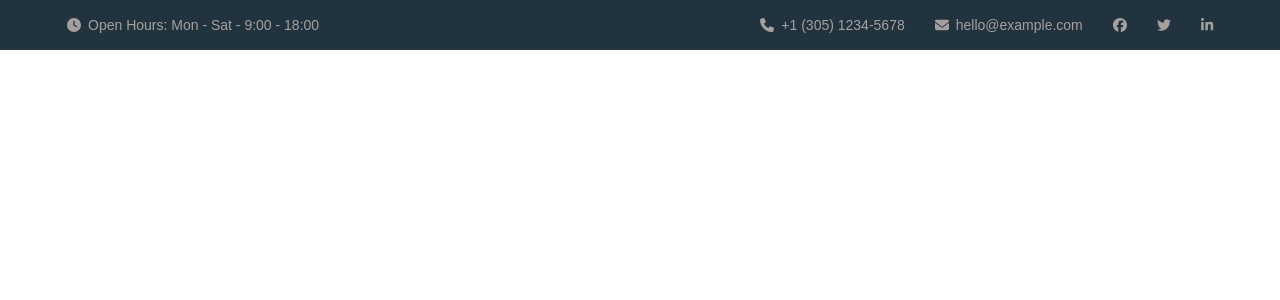
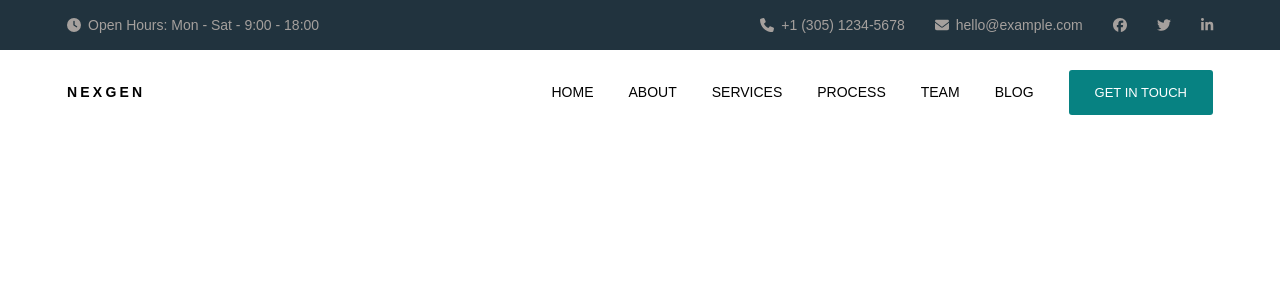
Before and after one commit to eSSeGH/proj-html-vuejs, a Vue app: page / in a window 1280 px wide. Shown: the top 300 px of the page. Built offline with nearby package versions, Linux system fonts and the light colour scheme.

Commit message:
FEAT AppHeader2 added

```diff
--- a/package.json
+++ b/package.json
@@ -15,7 +15,6 @@
     "@fortawesome/free-regular-svg-icons": "^6.3.0",
     "@fortawesome/free-solid-svg-icons": "^6.3.0",
     "@fortawesome/vue-fontawesome": "^3.0.3",
-    "bootstrap-vue-next": "^0.7.3",
     "vue": "^3.2.45"
   },
   "devDependencies": {
--- a/src/App.vue
+++ b/src/App.vue
@@ -1,9 +1,11 @@
 <script>
 import AppHeader1 from './components/AppHeader1.vue';
+import AppHeader2 from './components/AppHeader2.vue';
 
 export default {
   components: {
     AppHeader1,
+    AppHeader2,
   },
   data() {
     return {
@@ -15,8 +17,15 @@ export default {
 
 <template>
   <AppHeader1 />
+  <AppHeader2 class="header2" />
 </template>
 
 <style lang="scss" scoped>
 @use './style/general.scss' as *;
+
+.header2 {
+  position: sticky;
+  top: 0;
+  left: 0;
+}
 </style>
--- a/src/components/AppHeader1.vue
+++ b/src/components/AppHeader1.vue
@@ -55,9 +55,10 @@ export default {
 
         .header1-info {
             gap: 7px;
+            transition: color 300ms;
 
             &:hover {
-                color: white;
+                color: $elf-green;
             }
         }
 
--- /dev/null
+++ b/src/components/AppHeader2.vue
@@ -0,0 +1,86 @@
+<script>
+import Button from './Button.vue';
+
+export default {
+    components: {
+        Button,
+    },
+    data() {
+        return {
+            string: 'get in touch',
+        }
+    }
+}
+</script>
+
+<template>
+    <header class="header2 flex-y-center">
+
+        <div class="container1 flex-y-center">
+
+            <div class="header2-logo flex-y-center">
+                <h1 class="header2-logo">
+                    <span class="hl-logo-text">
+                        <strong>NEX</strong>
+                    </span>
+                    <span class="nhl-logo-text">
+                        <strong>GEN</strong>
+                    </span>
+                </h1>
+            </div>
+
+            <nav class="header2-nav flex-y-center">
+                <ul style="display: contents;">
+                    <li class="nav-link">home</li>
+                    <li class="nav-link">about</li>
+                    <li class="nav-link">services</li>
+                    <li class="nav-link">process</li>
+                    <li class="nav-link">team</li>
+                    <li class="nav-link">blog</li>
+                </ul>
+            </nav>
+
+            <Button class="dark" :string="string"></Button>
+
+        </div>
+
+    </header>
+</template>
+
+<style lang="scss" scoped>
+@use '../style/general.scss' as *;
+@use '../style/partials/colors.scss' as *;
+
+.header2 {
+    height: 84px;
+    font-size: 14px;
+    font-family: sans-serif;
+
+    .container1 {
+        gap: 35px;
+
+        .header2-logo {
+
+            h1 {
+                font-size: 14px;
+                letter-spacing: 0.2rem;
+            }
+        }
+
+        .header2-nav {
+            gap: 35px;
+            transition: color 300ms;
+            text-transform: uppercase;
+            font-size: 14px;
+
+            &:hover {
+                color: $elf-green;
+            }
+        }
+
+        & :first-child {
+            margin-right: auto;
+        }
+    }
+}
+</style>
--- /dev/null
+++ b/src/components/Button.vue
@@ -0,0 +1,24 @@
+<script>
+
+export default {
+    props: {
+        string: {
+            type: String,
+        }
+    },
+    data() {
+        return {
+
+        }
+    }
+}
+</script>
+
+<template>
+    <button class="my-btn">{{ string }}</button>
+</template>
+
+<style lang="scss">
+@use '../style/general.scss' as *;
+@use '../style/partials/colors.scss' as *;
+</style>
--- a/src/style/general.scss
+++ b/src/style/general.scss
@@ -67,15 +67,19 @@ p {
 .my-btn {
     font-size: 13px;
     height: 45px;
-    padding: 16px 26px;
+    padding: 15px 26px;
+    text-transform: uppercase;
+    border-radius: 3px;
 }
 
 .my-btn.dark {
     color: white;
     background-color: $elf-green;
+    border: none;
 }
 
 .my-btn.light {
+    border: 1px solid $elf-green;
     color: $elf-green;
 }
 
```
Also changed, not shown: 1 other file (tests, documents, lock files or other folders).
